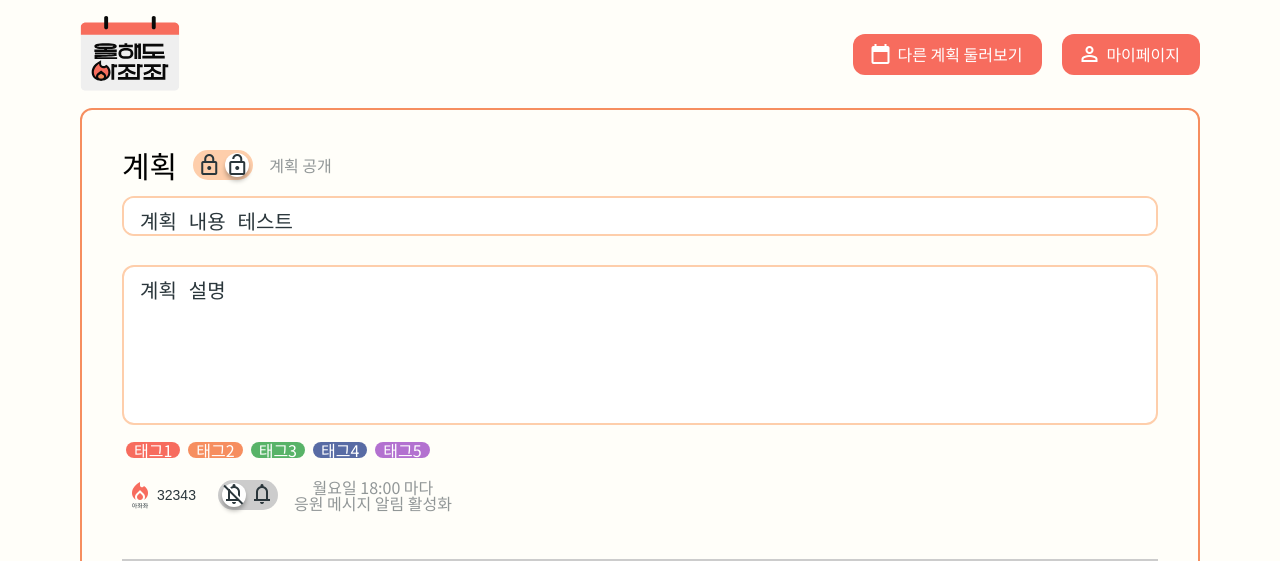
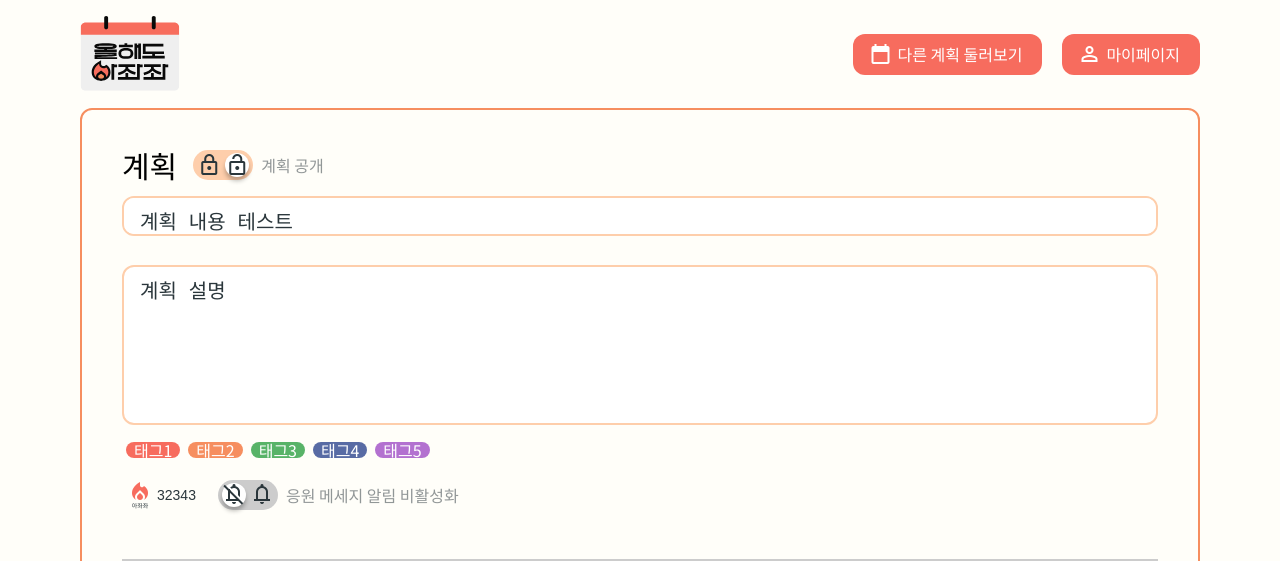
Before and after one commit to New-Barams/this-year-ajaja-fe, a Next.js app: page /plans/1 in a window 1280 px wide. Shown: the top 561 px of the page. Built offline with nearby package versions, Linux system fonts and the light colour scheme; no server answers.

Commit message:
♻️ : #99 - 디바운스 토글 버튼 적용

```diff
--- a/src/components/DebounceSwitchButton/index.scss
+++ b/src/components/DebounceSwitchButton/index.scss
@@ -5,5 +5,7 @@
     margin-left: 0.5rem;
     font-size: 1rem;
     color: var(--origin-gray-200);
+    white-space: pre-wrap;
+    text-align: center;
   }
 }
--- a/src/components/ReadOnlyPlan/ReadOnlyPlan.tsx
+++ b/src/components/ReadOnlyPlan/ReadOnlyPlan.tsx
@@ -1,6 +1,6 @@
 import { Color } from '@/types';
 import classNames from 'classnames';
-import { AjajaButton, IconSwitchButton, PlanInput, Tag } from '..';
+import { AjajaButton, DebounceSwitchButton, PlanInput, Tag } from '..';
 import './index.scss';
 
 interface ReadOnlyPlanProps {
@@ -57,11 +57,10 @@ export default function ReadOnlyPlan({ isMine, planData }: ReadOnlyPlanProps) {
           {isMine ? '계획' : `${nickname}님의 계획입니다.`}
         </h1>
         {isMine && (
-          <IconSwitchButton
-            isActive={isPublic}
-            offIconName="PLAN_CLOSE"
-            onIconName="PLAN_OPEN"
-            onClick={handleToggleIsPublic}
+          <DebounceSwitchButton
+            defaultIsOn={isPublic}
+            toggleName="public"
+            submitToggleAPI={handleToggleIsPublic}
           />
         )}
         <span
@@ -69,9 +68,7 @@ export default function ReadOnlyPlan({ isMine, planData }: ReadOnlyPlanProps) {
             'plan__header--after color-origin-gray-200',
             !isMine && 'bottom-line',
           )}>
-          {isMine
-            ? `계획 공개`
-            : `${createdYear ? createdYear : '0000'}년 작성`}
+          {isMine || `${createdYear ? createdYear : '0000'}년 작성`}
         </span>
       </div>
 
@@ -104,16 +101,11 @@ export default function ReadOnlyPlan({ isMine, planData }: ReadOnlyPlanProps) {
         <AjajaButton isFilled={isAjajaOn} ajajaCount={ajajas} />
         {isMine && (
           <>
-            <IconSwitchButton
-              onIconName="NOTIFICATION_ON"
-              offIconName="NOTIFICATION_OFF"
-              isActive={isCanAjaja}
-              onClick={handleToggleIsCanAjaja}
+            <DebounceSwitchButton
+              toggleName="ajaja"
+              defaultIsOn={isCanAjaja}
+              submitToggleAPI={handleToggleIsCanAjaja}
             />
-            <div className="plan__bottom--after color-origin-gray-200">
-              <span>월요일 18:00 마다</span>
-              <span>응원 메시지 알림 활성화 </span>
-            </div>
           </>
         )}
       </div>
--- a/src/components/index.ts
+++ b/src/components/index.ts
@@ -1,5 +1,6 @@
 export { default as AjajaButton } from '@components/AjajaButton/AjajaButton';
 export { default as Button } from '@components/Button/Button';
+export { default as DebounceSwitchButton } from '@/components/DebounceSwitchButton/DebounceSwitchButton';
 export { default as Dropdown } from '@components/Dropdown/Dropdown';
 export { default as Icon } from '@components/Icon/Icon';
 export { default as IconSwitchButton } from '@components/IconSwitchButton/IconSwitchButton';
```
